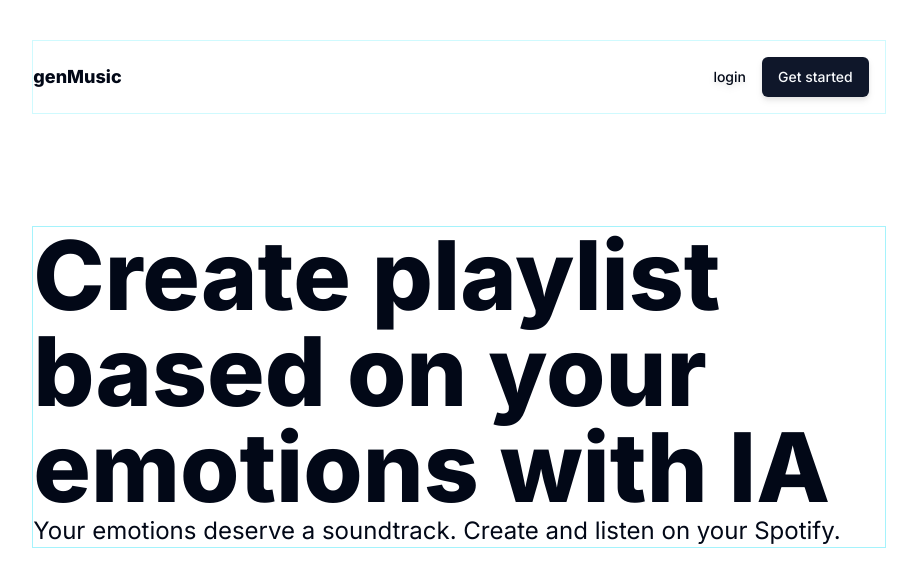
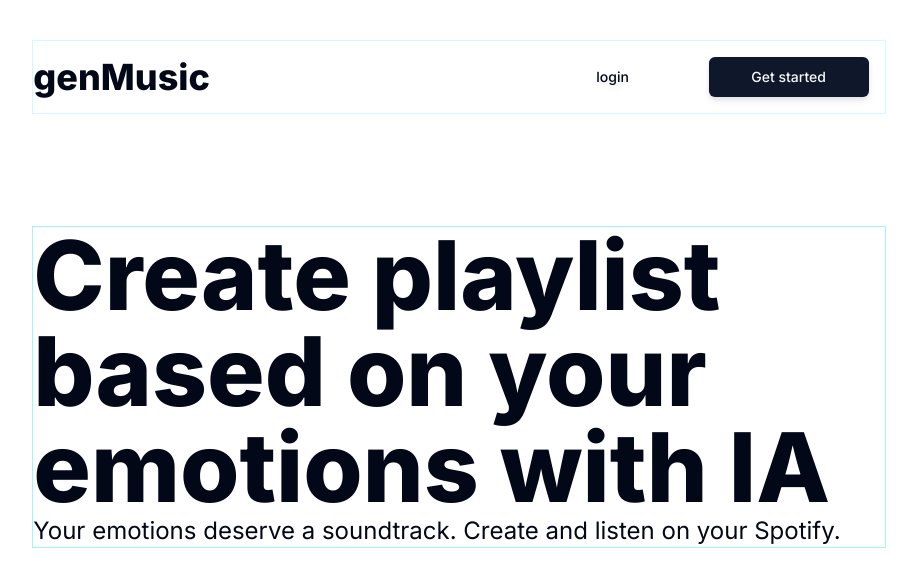
Before and after one commit to vitucordeiro/genmusic-front, a Next.js app: page / in a window 1280 px wide. Shown: the top 586 px of the page, without its empty margins (181-1098 px from the left). Built offline with nearby package versions, Linux system fonts and the light colour scheme.

Commit message:
Refactor: CSS Layout Nav

```diff
--- a/src/components/screen/Nav.tsx
+++ b/src/components/screen/Nav.tsx
@@ -3,10 +3,10 @@ import ButtonContext from "../atomics/ButtonContext"
 export default function Nav() {
     return(
             <div className="border border-cyan-100 mt-10 flex items-center justify-between w-2/3">
-                <h3 className="font-extrabold text-lg">genMusic</h3>
-                <div className="p-4">
-                    <ButtonContext variant={"ghost"} link="sigin" text="login"></ButtonContext>
-                    <ButtonContext variant={"default"} link="singup" text="Get started"></ButtonContext>
+                <h3 className="font-extrabold text-4xl">genMusic</h3>
+                <div className="p-4 space-x-8">
+                    <ButtonContext variant={"ghost"} link="sigin" text="login" size="w-32"></ButtonContext>
+                    <ButtonContext variant={"default"} link="singup" text="Get started" size="w-40"></ButtonContext>
                 </div>
             </div>
         )
```
